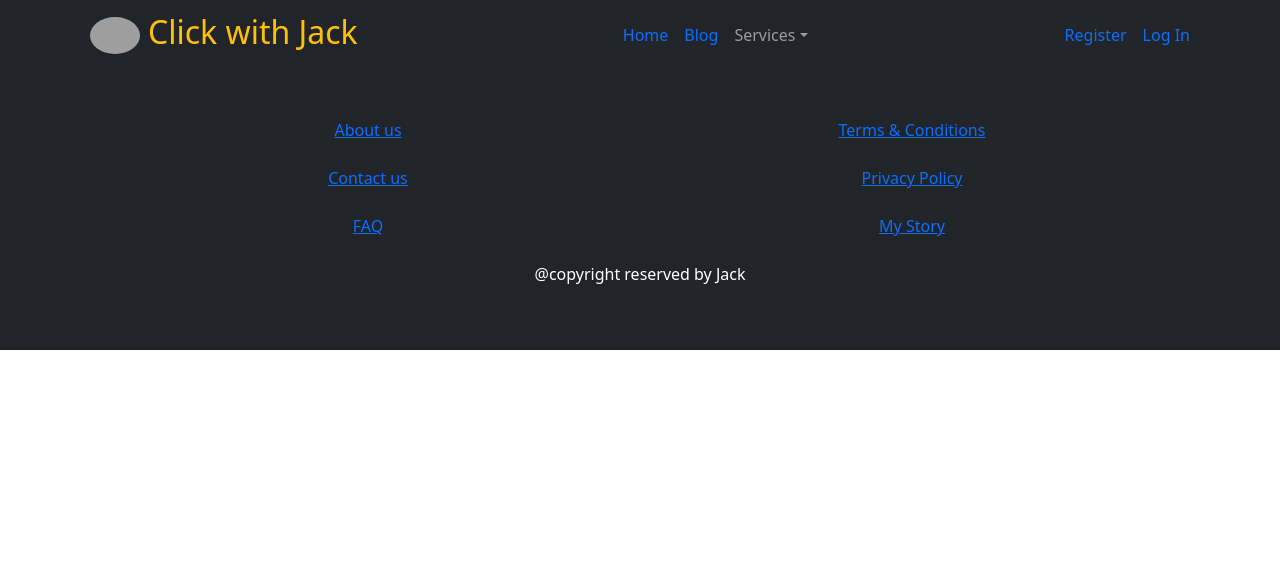
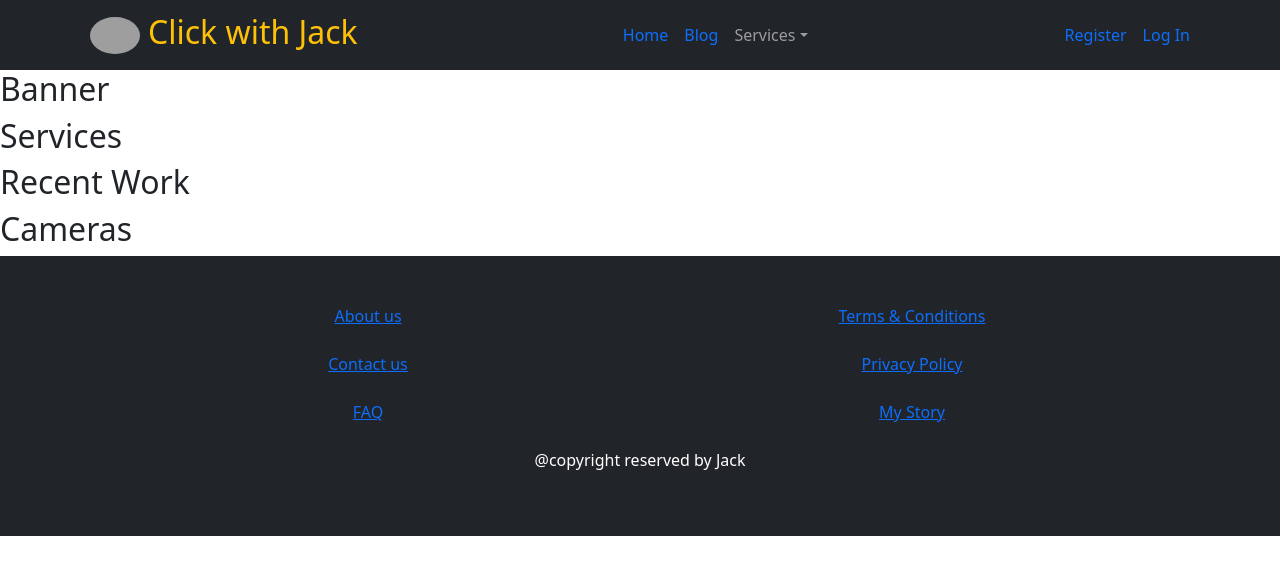
Before and after one commit to Jeet1272/click_with_jack_client, a React (Create React App) app: page / in a window 1280 px wide. Shown: the top 574 px of the page. Built offline with nearby package versions, Linux system fonts and the light colour scheme; no server answers; grey boxes are pictures that could not be loaded.

Commit message:
structure done

```diff
--- /dev/null
+++ b/src/pages/Home/Banner/Banner.js
@@ -0,0 +1,11 @@
+import React from 'react';
+
+const Banner = () => {
+    return (
+        <div>
+            <h2>Banner</h2>
+        </div>
+    );
+};
+
+export default Banner;
--- /dev/null
+++ b/src/pages/Home/Home/Home.js
@@ -0,0 +1,18 @@
+import React from 'react';
+import Banner from '../Banner/Banner';
+import RecentWork from '../RecentWork/RecentWork';
+import Services from '../Services/Services';
+import WorkWeapon from '../Weapon/WorkWeapon';
+
+const Home = () => {
+    return (
+        <div>
+            <Banner></Banner>
+            <Services></Services>
+            <RecentWork></RecentWork>
+            <WorkWeapon></WorkWeapon>
+        </div>
+    );
+};
+
+export default Home;
--- /dev/null
+++ b/src/pages/Home/RecentWork/RecentWork.js
@@ -0,0 +1,11 @@
+import React from 'react';
+
+const RecentWork = () => {
+    return (
+        <div>
+            <h2>Recent Work</h2>
+        </div>
+    );
+};
+
+export default RecentWork;
--- /dev/null
+++ b/src/pages/Home/Services/Services.js
@@ -0,0 +1,11 @@
+import React from 'react';
+
+const Services = () => {
+    return (
+        <div>
+            <h2>Services</h2>
+        </div>
+    );
+};
+
+export default Services;
--- /dev/null
+++ b/src/pages/Home/Weapon/WorkWeapon.js
@@ -0,0 +1,11 @@
+import React from 'react';
+
+const WorkWeapon = () => {
+    return (
+        <div>
+            <h2>Cameras</h2>
+        </div>
+    );
+};
+
+export default WorkWeapon;
--- a/src/routes/router.js
+++ b/src/routes/router.js
@@ -1,5 +1,6 @@
 import { createBrowserRouter } from "react-router-dom";
 import Main from "../layout/Main";
+import Home from "../pages/Home/Home/Home";
 import Login from "../pages/Login/Login";
 import Register from "../pages/Register/Register";
 
@@ -8,6 +9,10 @@ export const router = createBrowserRouter([
         path: '/',
         element: <Main></Main>,
         children: [
+            {
+                path: '/',
+                element: <Home></Home>
+            },
             {
                 path: '/login',
                 element: <Login></Login>
```
